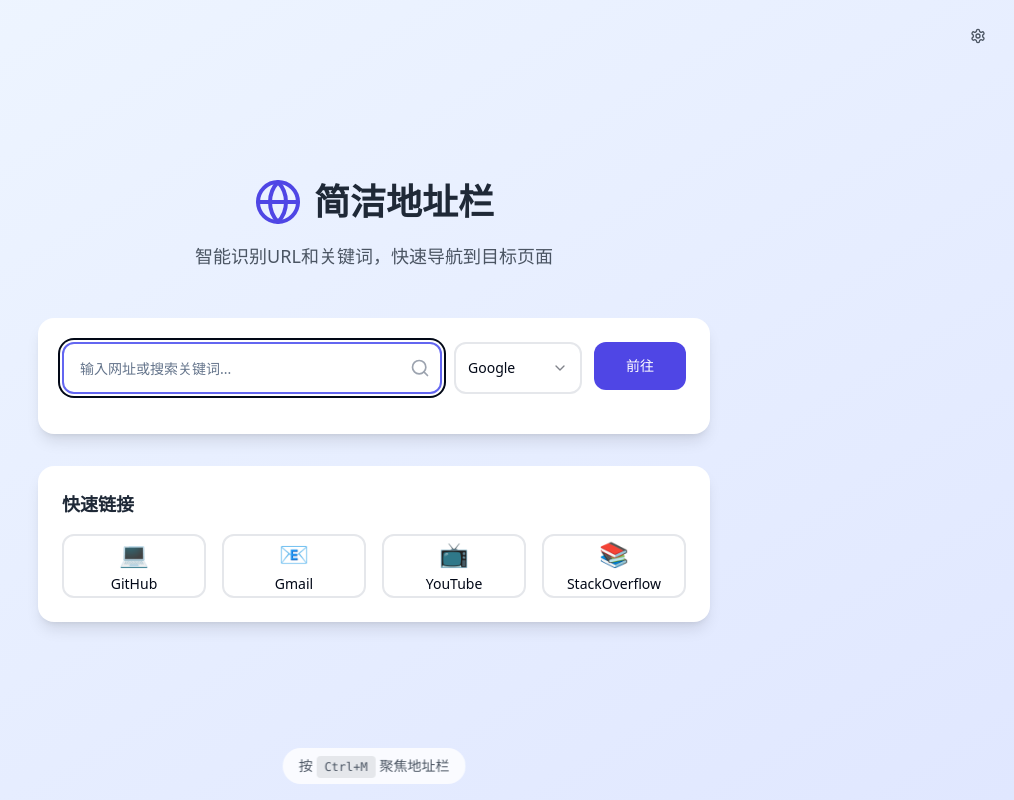
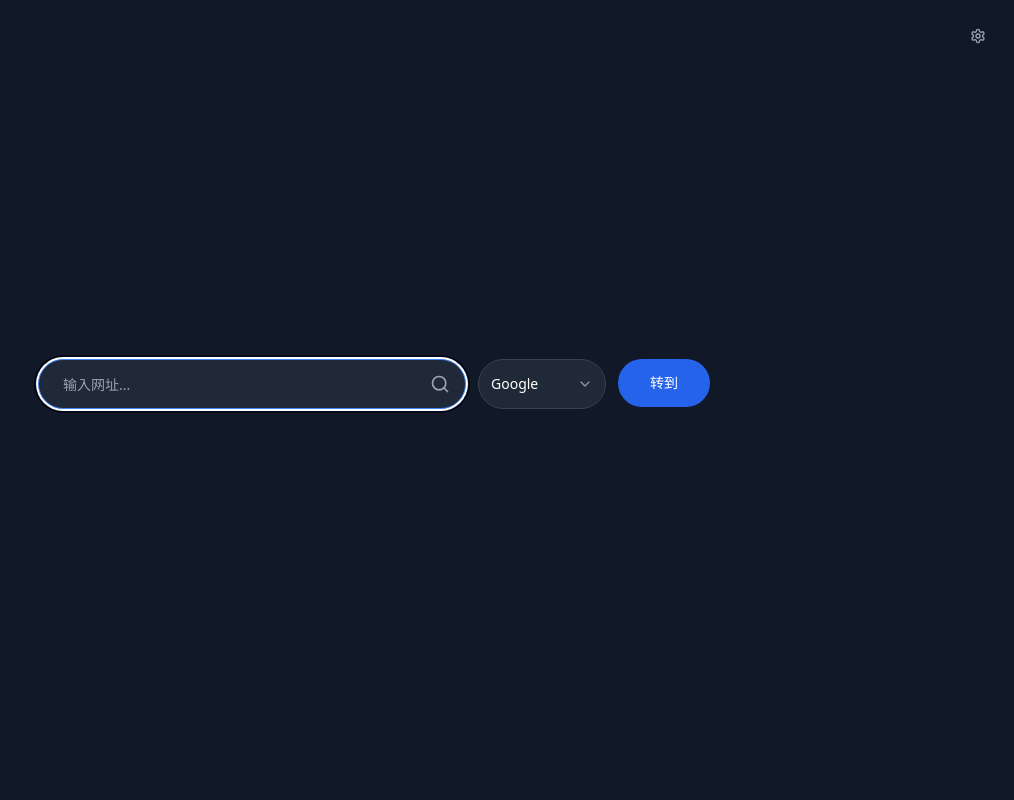
Before and after one commit to jkmoravec/quick-tab-navigator, a React (Vite) app: page / in a window 1280 px wide. Shown: the whole page, without its empty margins (266-1280 px from the left). Built offline with nearby package versions, Linux system fonts and the light colour scheme.

Commit message:
Refactor: Simplify UI and add custom search engines
- Simplified the UI to match the provided image.
- Implemented a dropdown for selecting search engines.
- Added support for custom search engines.
- Removed the pre-set quick links and made them customizable.

```diff
--- /dev/null
+++ b/src/components/QuickLinksConfig.tsx
@@ -0,0 +1,115 @@
+
+import { useState } from "react";
+import { Button } from "@/components/ui/button";
+import { Input } from "@/components/ui/input";
+import { Label } from "@/components/ui/label";
+import { Card, CardContent, CardHeader, CardTitle } from "@/components/ui/card";
+import { Trash2, Plus, X } from "lucide-react";
+
+interface QuickLink {
+  id: string;
+  name: string;
+  url: string;
+  icon?: string;
+}
+
+interface QuickLinksConfigProps {
+  links: QuickLink[];
+  onLinksChange: (links: QuickLink[]) => void;
+  onClose: () => void;
+}
+
+const QuickLinksConfig = ({ links, onLinksChange, onClose }: QuickLinksConfigProps) => {
+  const [newLink, setNewLink] = useState({ name: "", url: "", icon: "" });
+
+  const addLink = () => {
+    if (newLink.name && newLink.url) {
+      const id = newLink.name.toLowerCase().replace(/\s+/g, '-') + '-' + Date.now();
+      onLinksChange([...links, { ...newLink, id }]);
+      setNewLink({ name: "", url: "", icon: "" });
+    }
+  };
+
+  const removeLink = (id: string) => {
+    onLinksChange(links.filter(link => link.id !== id));
+  };
+
+  return (
+    <Card className="border-0 shadow-none">
+      <CardHeader className="flex flex-row items-center justify-between">
+        <CardTitle>快速链接配置</CardTitle>
+        <Button variant="ghost" size="icon" onClick={onClose}>
+          <X className="h-4 w-4" />
+        </Button>
+      </CardHeader>
+      <CardContent className="space-y-6">
+        {/* 现有快速链接列表 */}
+        {links.length > 0 && (
+          <div className="space-y-3">
+            {links.map((link) => (
+              <div key={link.id} className="flex items-center gap-4 p-3 border rounded-lg">
+                <div className="flex-1">
+                  <div className="flex items-center gap-2">
+                    {link.icon && <span className="text-lg">{link.icon}</span>}
+                    <div className="font-medium">{link.name}</div>
+                  </div>
+                  <div className="text-sm text-gray-500">{link.url}</div>
+                </div>
+                <Button
+                  variant="ghost"
+                  size="sm"
+                  onClick={() => removeLink(link.id)}
+                  className="text-red-600 hover:text-red-800"
+                >
+                  <Trash2 className="h-4 w-4" />
+                </Button>
+              </div>
+            ))}
+          </div>
+        )}
+
+        {/* 添加新快速链接 */}
+        <div className={links.length > 0 ? "border-t pt-6" : ""}>
+          <h3 className="font-medium mb-4">添加新快速链接</h3>
+          <div className="grid grid-cols-1 md:grid-cols-4 gap-4">
+            <div>
+              <Label htmlFor="linkName">名称</Label>
+              <Input
+                id="linkName"
+                value={newLink.name}
+                onChange={(e) => setNewLink({ ...newLink, name: e.target.value })}
+                placeholder="链接名称"
+              />
+            </div>
+            <div>
+              <Label htmlFor="linkUrl">网址</Label>
+              <Input
+                id="linkUrl"
+                value={newLink.url}
+                onChange={(e) => setNewLink({ ...newLink, url: e.target.value })}
+                placeholder="https://example.com"
+              />
+            </div>
+            <div>
+              <Label htmlFor="linkIcon">图标 (可选)</Label>
+              <Input
+                id="linkIcon"
+                value={newLink.icon}
+                onChange={(e) => setNewLink({ ...newLink, icon: e.target.value })}
+                placeholder="😀"
+              />
+            </div>
+            <div className="flex items-end">
+              <Button onClick={addLink} className="w-full">
+                <Plus className="h-4 w-4 mr-2" />
+                添加
+              </Button>
+            </div>
+          </div>
+        </div>
+      </CardContent>
+    </Card>
+  );
+};
+
+export default QuickLinksConfig;
--- a/src/pages/Index.tsx
+++ b/src/pages/Index.tsx
@@ -1,21 +1,49 @@
 
 import { useState, useRef, useEffect } from "react";
-import { Search, Globe, Settings } from "lucide-react";
+import { Search, Settings } from "lucide-react";
 import { Button } from "@/components/ui/button";
 import { Input } from "@/components/ui/input";
 import { Select, SelectContent, SelectItem, SelectTrigger, SelectValue } from "@/components/ui/select";
+import {
+  DropdownMenu,
+  DropdownMenuContent,
+  DropdownMenuItem,
+  DropdownMenuTrigger,
+} from "@/components/ui/dropdown-menu";
+import SearchEngineConfig from "@/components/SearchEngineConfig";
+import QuickLinksConfig from "@/components/QuickLinksConfig";
+
+interface SearchEngine {
+  id: string;
+  name: string;
+  url: string;
+  isDefault?: boolean;
+}
+
+interface QuickLink {
+  id: string;
+  name: string;
+  url: string;
+  icon?: string;
+}
 
 const Index = () => {
   const [query, setQuery] = useState("");
   const [searchEngine, setSearchEngine] = useState("google");
+  const [showSettings, setShowSettings] = useState(false);
+  const [showQuickLinksConfig, setShowQuickLinksConfig] = useState(false);
   const inputRef = useRef<HTMLInputElement>(null);
 
-  const searchEngines = {
-    google: { name: "Google", url: "https://www.google.com/search?q=" },
-    bing: { name: "Bing", url: "https://www.bing.com/search?q=" },
-    baidu: { name: "百度", url: "https://www.baidu.com/s?wd=" },
-    duckduckgo: { name: "DuckDuckGo", url: "https://duckduckgo.com/?q=" }
-  };
+  // 默认搜索引擎
+  const [searchEngines, setSearchEngines] = useState<SearchEngine[]>([
+    { id: "google", name: "Google", url: "https://www.google.com/search?q=", isDefault: true },
+    { id: "bing", name: "Bing", url: "https://www.bing.com/search?q=" },
+    { id: "baidu", name: "百度", url: "https://www.baidu.com/s?wd=" },
+    { id: "duckduckgo", name: "DuckDuckGo", url: "https://duckduckgo.com/?q=" }
+  ]);
+
+  // 自定义快速链接
+  const [quickLinks, setQuickLinks] = useState<QuickLink[]>([]);
 
   // 自动聚焦地址栏
   useEffect(() => {
@@ -44,60 +72,62 @@ const Index = () => {
     if (!query.trim()) return;
 
     if (isURL(query)) {
-      // 如果是URL，直接导航
       const url = query.startsWith('http') ? query : `https://${query}`;
       window.open(url, '_blank');
     } else {
-      // 如果是关键词，使用选定的搜索引擎
-      const searchUrl = searchEngines[searchEngine as keyof typeof searchEngines].url + encodeURIComponent(query);
+      const engine = searchEngines.find(e => e.id === searchEngine);
+      if (engine) {
+        const searchUrl = engine.url + encodeURIComponent(query);
         window.open(searchUrl, '_blank');
+      }
     }
   };
 
   return (
-    <div className="min-h-screen bg-gradient-to-br from-blue-50 to-indigo-100 flex flex-col items-center justify-center p-4">
-      {/* 顶部设置按钮 */}
+    <div className="min-h-screen bg-gray-900 flex flex-col items-center justify-center p-4">
+      {/* 设置按钮 */}
       <div className="absolute top-4 right-4">
-        <Button variant="ghost" size="icon" className="text-gray-600 hover:text-gray-800">
+        <DropdownMenu>
+          <DropdownMenuTrigger asChild>
+            <Button variant="ghost" size="icon" className="text-gray-400 hover:text-gray-200">
               <Settings className="h-5 w-5" />
             </Button>
+          </DropdownMenuTrigger>
+          <DropdownMenuContent align="end" className="bg-white">
+            <DropdownMenuItem onClick={() => setShowSettings(true)}>
+              搜索引擎设置
+            </DropdownMenuItem>
+            <DropdownMenuItem onClick={() => setShowQuickLinksConfig(true)}>
+              快速链接设置
+            </DropdownMenuItem>
+          </DropdownMenuContent>
+        </DropdownMenu>
       </div>
 
-      {/* 主内容区域 */}
+      {/* 主搜索区域 */}
       <div className="w-full max-w-2xl mx-auto">
-        {/* Logo/标题区域 */}
-        <div className="text-center mb-12">
-          <div className="flex items-center justify-center mb-4">
-            <Globe className="h-12 w-12 text-indigo-600 mr-3" />
-            <h1 className="text-4xl font-bold text-gray-800">简洁地址栏</h1>
-          </div>
-          <p className="text-gray-600 text-lg">智能识别URL和关键词，快速导航到目标页面</p>
-        </div>
-
-        {/* 地址栏区域 */}
-        <div className="bg-white rounded-2xl shadow-lg p-6 mb-8">
-          <div className="flex gap-3 mb-4">
+        <div className="flex gap-3 mb-8">
           <div className="flex-1 relative">
             <Input
               ref={inputRef}
               value={query}
               onChange={(e) => setQuery(e.target.value)}
               onKeyPress={handleKeyPress}
-                placeholder="输入网址或搜索关键词..."
-                className="text-lg py-6 px-4 rounded-xl border-2 border-gray-200 focus:border-indigo-500 transition-colors"
+              placeholder="输入网址..."
+              className="text-lg py-6 px-6 rounded-full bg-gray-800 border-gray-700 text-white placeholder:text-gray-400 focus:border-blue-500 transition-colors"
             />
-              <div className="absolute right-3 top-1/2 transform -translate-y-1/2">
+            <div className="absolute right-4 top-1/2 transform -translate-y-1/2">
               <Search className="h-5 w-5 text-gray-400" />
             </div>
           </div>
 
           <Select value={searchEngine} onValueChange={setSearchEngine}>
-              <SelectTrigger className="w-32 py-6 rounded-xl border-2 border-gray-200">
+            <SelectTrigger className="w-32 py-6 rounded-full bg-gray-800 border-gray-700 text-white">
               <SelectValue />
             </SelectTrigger>
-              <SelectContent>
-                {Object.entries(searchEngines).map(([key, engine]) => (
-                  <SelectItem key={key} value={key}>
+            <SelectContent className="bg-white">
+              {searchEngines.map((engine) => (
+                <SelectItem key={engine.id} value={engine.id}>
                   {engine.name}
                 </SelectItem>
               ))}
@@ -106,54 +136,57 @@ const Index = () => {
 
           <Button
             onClick={handleSearch}
-              className="px-8 py-6 rounded-xl bg-indigo-600 hover:bg-indigo-700 text-white font-medium"
+            className="px-8 py-6 rounded-full bg-blue-600 hover:bg-blue-700 text-white font-medium"
           >
-              前往
+            转到
           </Button>
         </div>
 
-          {/* 提示文字 */}
-          <div className="text-sm text-gray-500 text-center">
-            {query && (
-              isURL(query)
-                ? `将导航到: ${query.startsWith('http') ? query : 'https://' + query}`
-                : `将在 ${searchEngines[searchEngine as keyof typeof searchEngines].name} 中搜索: ${query}`
-            )}
-          </div>
-        </div>
-
-        {/* Quick Links 预留区域 */}
-        <div className="bg-white rounded-2xl shadow-lg p-6">
-          <h3 className="text-lg font-semibold text-gray-800 mb-4">快速链接</h3>
+        {/* 快速链接区域 */}
+        {quickLinks.length > 0 && (
           <div className="grid grid-cols-2 md:grid-cols-4 gap-4">
-            {[
-              { name: "GitHub", url: "https://github.com", icon: "💻" },
-              { name: "Gmail", url: "https://gmail.com", icon: "📧" },
-              { name: "YouTube", url: "https://youtube.com", icon: "📺" },
-              { name: "StackOverflow", url: "https://stackoverflow.com", icon: "📚" }
-            ].map((link) => (
+            {quickLinks.map((link) => (
               <Button
-                key={link.name}
-                variant="outline"
-                className="h-16 rounded-xl border-2 border-gray-200 hover:border-indigo-300 hover:bg-indigo-50 transition-colors"
+                key={link.id}
+                variant="ghost"
+                className="h-16 rounded-xl bg-gray-800/50 border border-gray-700 hover:bg-gray-700 text-white transition-colors"
                 onClick={() => window.open(link.url, '_blank')}
               >
                 <div className="text-center">
-                  <div className="text-2xl mb-1">{link.icon}</div>
+                  {link.icon && <div className="text-2xl mb-1">{link.icon}</div>}
                   <div className="text-sm font-medium">{link.name}</div>
                 </div>
               </Button>
             ))}
           </div>
+        )}
+      </div>
+
+      {/* 设置弹窗 */}
+      {showSettings && (
+        <div className="fixed inset-0 bg-black/50 flex items-center justify-center z-50">
+          <div className="bg-white rounded-lg p-1 max-w-4xl w-full mx-4 max-h-[90vh] overflow-hidden">
+            <SearchEngineConfig
+              engines={searchEngines}
+              onEnginesChange={setSearchEngines}
+              onClose={() => setShowSettings(false)}
+            />
           </div>
         </div>
+      )}
 
-      {/* 快捷键提示 */}
-      <div className="absolute bottom-4 left-1/2 transform -translate-x-1/2">
-        <div className="bg-white/80 backdrop-blur-sm rounded-full px-4 py-2 text-sm text-gray-600">
-          按 <kbd className="bg-gray-200 px-2 py-1 rounded text-xs font-mono">Ctrl+M</kbd> 聚焦地址栏
+      {/* 快速链接配置弹窗 */}
+      {showQuickLinksConfig && (
+        <div className="fixed inset-0 bg-black/50 flex items-center justify-center z-50">
+          <div className="bg-white rounded-lg p-1 max-w-4xl w-full mx-4 max-h-[90vh] overflow-hidden">
+            <QuickLinksConfig
+              links={quickLinks}
+              onLinksChange={setQuickLinks}
+              onClose={() => setShowQuickLinksConfig(false)}
+            />
           </div>
         </div>
+      )}
     </div>
   );
 };
```
Also changed, not shown: src/components/SearchEngineConfig.tsx (+16 -16 lines). Lines whose indentation alone changed are shown as unchanged.
